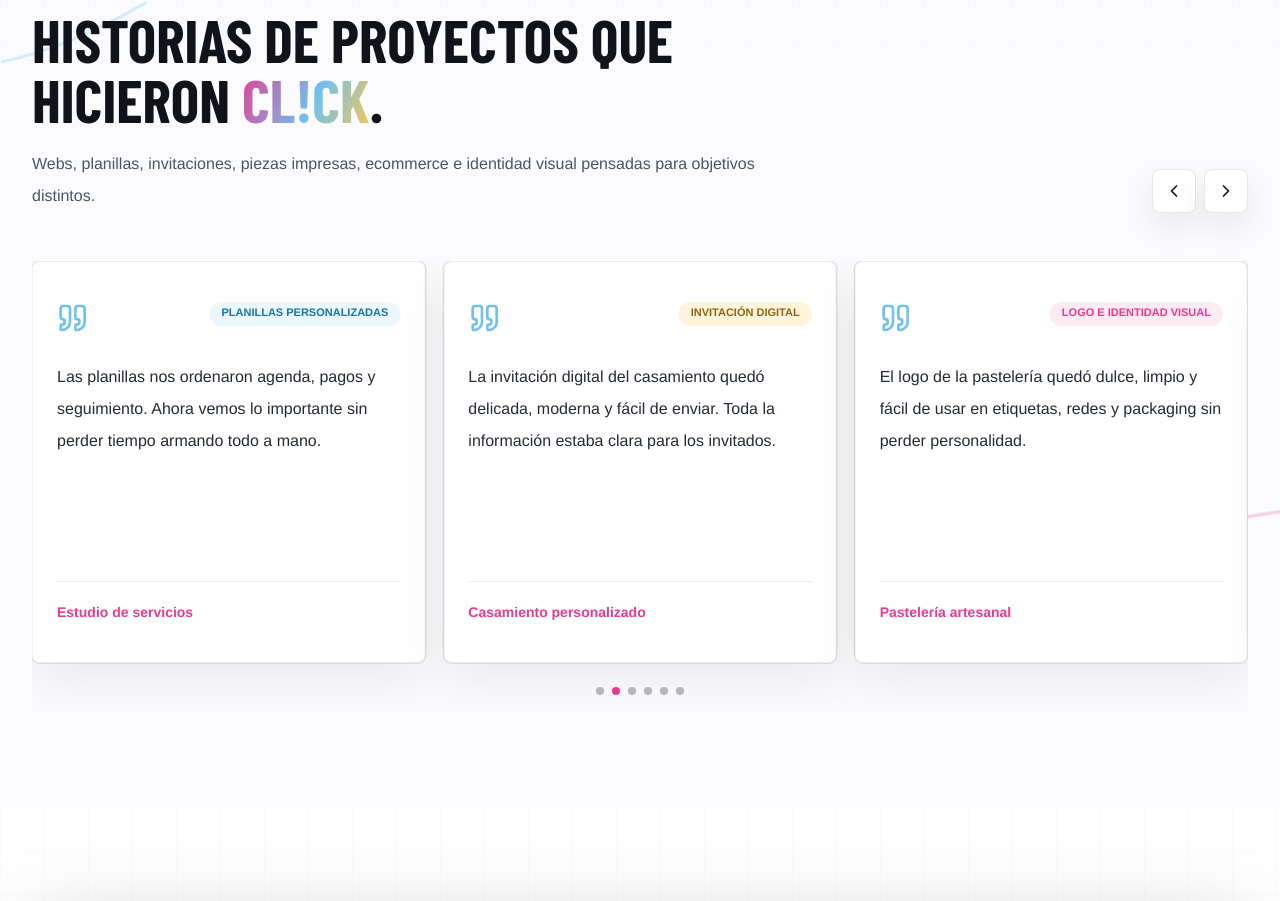
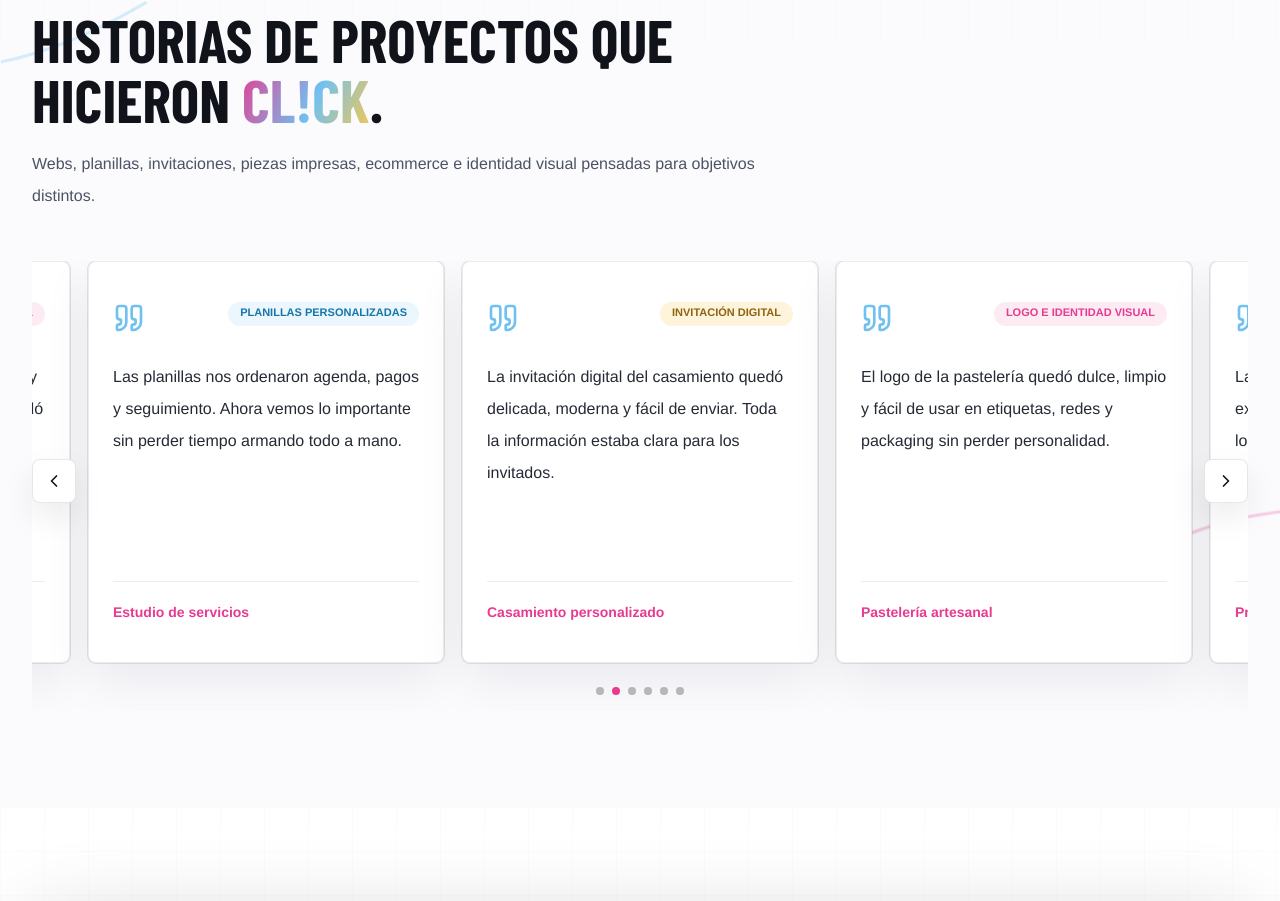
Before and after one commit to clicksolucionesdigital/Web, a Next.js app: page / in a window 1280 px wide. Shown: the part 4465-5366 px from the top of the page. Built offline with nearby package versions, Linux system fonts and the light colour scheme; a web font is replaced by a local one.

Commit message:
style: alinear flechas de testimonios

```diff
--- a/app/globals.css
+++ b/app/globals.css
@@ -340,6 +340,20 @@ body {
   width: 44px;
 }
 
+.testimonial-nav-edge {
+  position: absolute;
+  top: 44%;
+  z-index: 20;
+}
+
+.testimonial-nav-left {
+  left: 0;
+}
+
+.testimonial-nav-right {
+  right: 0;
+}
+
 .testimonial-nav.swiper-button-disabled {
   cursor: not-allowed;
   opacity: 0.42;
@@ -483,6 +497,21 @@ body {
   }
 }
 
+@media (max-width: 767px) {
+  .testimonial-nav-edge {
+    bottom: 0;
+    top: auto;
+  }
+
+  .testimonial-nav-left {
+    left: 0;
+  }
+
+  .testimonial-nav-right {
+    right: 0;
+  }
+}
+
 @media (prefers-reduced-motion: reduce) {
   *,
   *::before,
--- a/components/home/home-page.tsx
+++ b/components/home/home-page.tsx
@@ -1052,11 +1052,10 @@ function ProjectCard({ project }: { project: Project }) {
 
 function TestimonialsSection() {
   return (
-    <section className="relative overflow-hidden bg-[#fbfbfe] py-20 sm:py-24">
+    <section id="testimonios" className="relative scroll-mt-24 overflow-hidden bg-[#fbfbfe] py-20 sm:py-24">
       <div className="grid-fade absolute inset-x-0 top-0 h-80 opacity-[0.58]" aria-hidden="true" />
       <SoftSectionDoodles />
       <div className="relative z-10 mx-auto max-w-7xl px-4 sm:px-6 lg:px-8">
-        <div className="flex flex-col gap-8 lg:flex-row lg:items-end lg:justify-between">
         <SectionHeader
           eyebrow="Testimonios"
           title={
@@ -1066,25 +1065,23 @@ function TestimonialsSection() {
           }
           description="Webs, planillas, invitaciones, piezas impresas, ecommerce e identidad visual pensadas para objetivos distintos."
         />
-          <div data-reveal className="flex gap-2">
+
+        <div data-reveal className="relative mt-12">
           <button
             type="button"
-              className="testimonials-prev testimonial-nav"
+            className="testimonials-prev testimonial-nav testimonial-nav-edge testimonial-nav-left"
             aria-label="Ver testimonio anterior"
           >
             <ChevronLeft className="size-5" aria-hidden="true" />
           </button>
           <button
             type="button"
-              className="testimonials-next testimonial-nav"
+            className="testimonials-next testimonial-nav testimonial-nav-edge testimonial-nav-right"
             aria-label="Ver testimonio siguiente"
           >
             <ChevronRight className="size-5" aria-hidden="true" />
           </button>
-          </div>
-        </div>
 
-        <div data-reveal className="mt-12">
           <Swiper
             modules={[Autoplay, Pagination, A11y, Navigation]}
             spaceBetween={18}
@@ -1099,7 +1096,7 @@ function TestimonialsSection() {
               760: { slidesPerView: 2 },
               1160: { slidesPerView: 3 },
             }}
-            className="testimonial-swiper !pb-12"
+            className="testimonial-swiper !px-0 !pb-16 md:!px-14 md:!pb-12"
           >
             {testimonials.map((item) => (
               <SwiperSlide key={item.project} className="!h-auto">
```
Also changed, not shown: 5 other files (tests, documents, lock files or other folders). Lines whose indentation alone changed are shown as unchanged.
